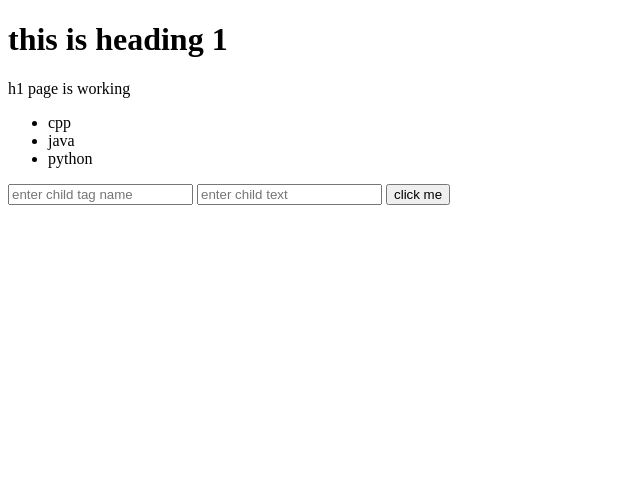
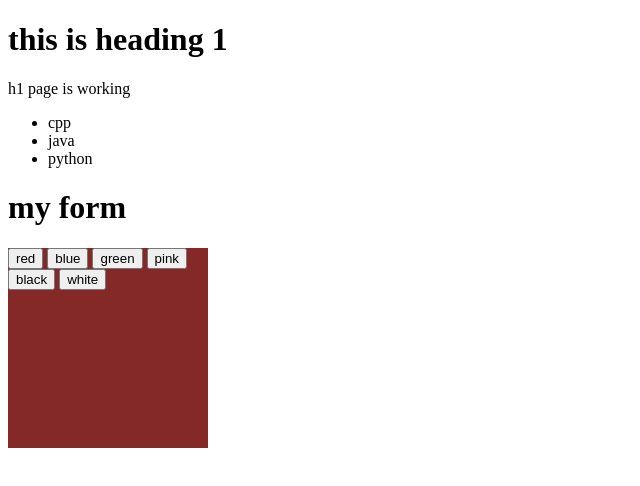
Before and after one commit to amngairola/cohort-code, a plain HTML site: page index.html in a window 1280 px wide. Shown: the whole page, without its empty margins (0-640 px from the left). Drawn offline with Linux system fonts and the light colour scheme.

Commit message:
coded color change game

```diff
--- a/index.html
+++ b/index.html
@@ -20,7 +20,7 @@
       <li>python</li>
     </ul>
 
-    <input
+    <!-- </body><input
       type="text"
       name="childName"
       id="childName"
@@ -33,9 +33,57 @@
       placeholder="enter child text"
     />
 
-    <button id="btn">click me</button>
+    <button id="btn">click me</button> -->
+    <h1>my form</h1>
+    <!-- <form id="myForm">
+      <input type="text" id="name" placeholder="Enter name" />
+      <input
+        name="emailInput"
+        type="email"
+        id="email"
+        placeholder="Enter email"
+      />
+ </form>
+      <button type="submit">Submit</button> -->
+
+    <div id="parent">
+      <button type="submit" id="red">red</button>
+
+      <button type="submit" id="blue">blue</button>
+
+      <button type="submit" id="green">green</button>
+      <button type="submit" id="pink">pink</button>
+
+      <button type="submit" id="black">black</button>
+
+      <button type="submit" id="white">white</button>
+    </div>
   </body>
   <script>
+    const parent = document.getElementById("parent");
+
+    // e = event (automatically get the event as parameter)
+
+    parent.addEventListener("mouseover", (e) => {
+      console.log(e.target.id);
+      parent.style.background = e.target.id;
+    });
+
+    //-------------
+    const form = document.getElementById("myForm");
+    const emailInput = document.getElementById("email");
+    const username = document.getElementById("name");
+
+    form.addEventListener("submit", (event) => {
+      event.preventDefault();
+
+      const email = emailInput.value.trim();
+      console.log(email);
+      const name = username.value.trim();
+      console.log(name);
+      console.log("Form submitted without page reload");
+    });
+
     //const parent = document.querySelector(".list");
     // <!-- document.getElementById();
     //  document.getElementsByClassName();
@@ -44,9 +92,9 @@
 
     // DRY =   dont repeat yourslef
 
-    const tagName = document.querySelector("#childName");
+    //const tagName = document.querySelector("#childName");
 
-    const tagText = document.querySelector("#chlidText");
+    // const tagText = document.querySelector("#chlidText");
 
     //const btn = document.querySelector("#btn");
 
@@ -68,30 +116,30 @@
     //   console.log("btn clicked");
     //});
 
-    const parent = document.querySelector(".list");
+    //const parent = document.querySelector(".list");
 
-    const btn = document.querySelector("#btn");
+    // const btn = document.querySelector("#btn");
 
-    btn.addEventListener("click", () => {
-      console.log("btn clicked");
-      const childName = tagName.value;
-      const text = tagText.value;
+    //btn.addEventListener("click", () => {
+    //console.log("btn clicked");
+    //const childName = tagName.value;
+    //const text = tagText.value;
 
-      // addNewChild();
-      addNewChild(childName, text);
-    });
+    // addNewChild();
+    // addNewChild(childName, text);
+    // });
 
-    function addNewChild(childName, text) {
-      console.log("function get called ");
-      const child = document.createElement(`${childName}`);
-      console.log("child creted");
+    // function addNewChild(childName, text) {
+    console.log("function get called ");
+    //const child = document.createElement(`${childName}`);
+    //console.log("child creted");
 
-      child.innerText = `${text}`;
-      console.log("inner text assigned");
+    // child.innerText = `${text}`;
+    console.log("inner text assigned");
 
-      parent.appendChild(child);
-      console.log("append to parent node");
-    }
+    //parent.appendChild(child);
+    console.log("append to parent node");
+    // }
 
     //git remote add origin https://github.com/amngairola/cohort-code.git
 
--- a/styles.css
+++ b/styles.css
@@ -9,3 +9,9 @@
   height: 220px;
   width: 200px;
 }
+
+#parent {
+  background-color: rgb(132, 40, 40);
+  width: 200px;
+  height: 200px;
+}
```
Also changed, not shown: 1 other file.
